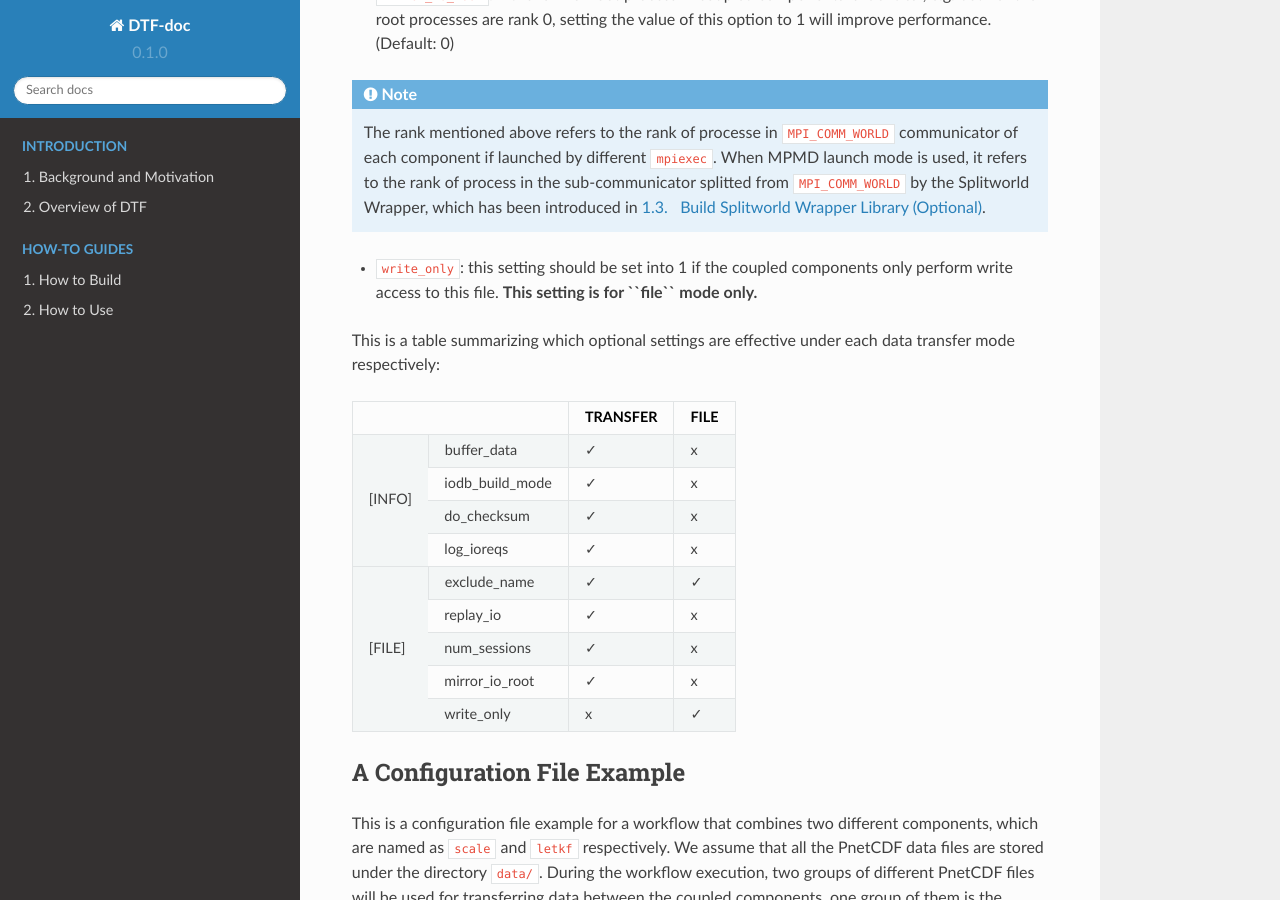
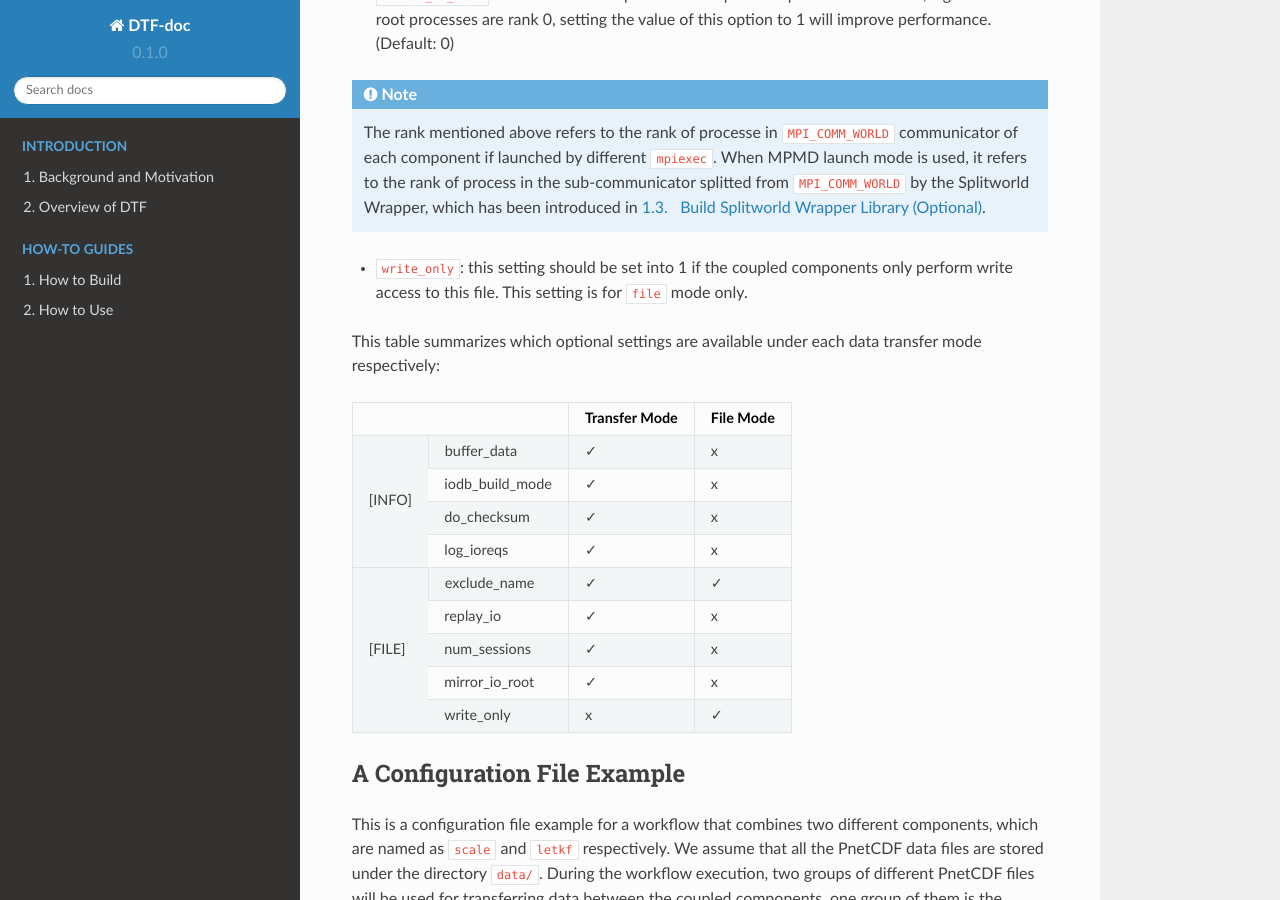
Before and after one commit to yjie2366/dtf-docs, a Sphinx documentation site: the page built from docs/source/config_file.rst, in a window 1280 px wide and 900 px high, scrolled down 1771 px. Built offline with Sphinx 7.4.7 and the Read the Docs theme 2.0.0, drawn with Linux system fonts in a browser that asks for light colours.

Commit message:
Adjusted the table

```diff
--- a/docs/source/config_file.rst
+++ b/docs/source/config_file.rst
@@ -66,32 +66,32 @@ The **optional** settings for this section are listed below:
 	The rank mentioned above refers to the rank of processe in ``MPI_COMM_WORLD`` communicator of each component if launched by different ``mpiexec``.
 	When MPMD launch mode is used, it refers to the rank of process in the sub-communicator splitted from ``MPI_COMM_WORLD`` by the Splitworld Wrapper, which has been introduced in :ref:`split_world`.
 
-* ``write_only``: this setting should be set into 1 if the coupled components only perform write access to this file. **This setting is for \``file\`` mode only.**
+* ``write_only``: this setting should be set into 1 if the coupled components only perform write access to this file. This setting is for ``file`` mode only.
 
 
-This is a table summarizing which optional settings are effective under each data transfer mode respectively:
+This table summarizes which optional settings are available under each data transfer mode respectively:
 
-+--------------------------+----------+------+
-|                          | TRANSFER | FILE |
-+========+=================+==========+======+
-| [INFO] | buffer_data     |     ✓    |   x  |
-|        +-----------------+----------+------+
-|        | iodb_build_mode |     ✓    |   x  |
-|        +-----------------+----------+------+
-|        | do_checksum     |     ✓    |   x  |
-|        +-----------------+----------+------+
-|        | log_ioreqs      |     ✓    |   x  |
-+--------+-----------------+----------+------+
-| [FILE] | exclude_name    |     ✓    |   ✓  |
-|        +-----------------+----------+------+
-|        | replay_io       |     ✓    |   x  |
-|        +-----------------+----------+------+
-|        | num_sessions    |     ✓    |   x  |
-|        +-----------------+----------+------+
-|        | mirror_io_root  |     ✓    |   x  |
-|        +-----------------+----------+------+
-|        | write_only      |     x    |   ✓  |
-+--------+-----------------+----------+------+
++--------------------------+---------------+-----------+
+|                          | Transfer Mode | File Mode |
++========+=================+===============+===========+
+| [INFO] | buffer_data     |       ✓       |      x    |
+|        +-----------------+---------------+-----------+
+|        | iodb_build_mode |       ✓       |      x    |
+|        +-----------------+---------------+-----------+
+|        | do_checksum     |       ✓       |      x    |
+|        +-----------------+---------------+-----------+
+|        | log_ioreqs      |       ✓       |      x    |
++--------+-----------------+---------------+-----------+
+| [FILE] | exclude_name    |       ✓       |      ✓    |
+|        +-----------------+---------------+-----------+
+|        | replay_io       |       ✓       |      x    |
+|        +-----------------+---------------+-----------+
+|        | num_sessions    |       ✓       |      x    |
+|        +-----------------+---------------+-----------+
+|        | mirror_io_root  |       ✓       |      x    |
+|        +-----------------+---------------+-----------+
+|        | write_only      |       x       |      ✓    |
++--------+-----------------+---------------+-----------+
 
 
 A Configuration File Example
```
